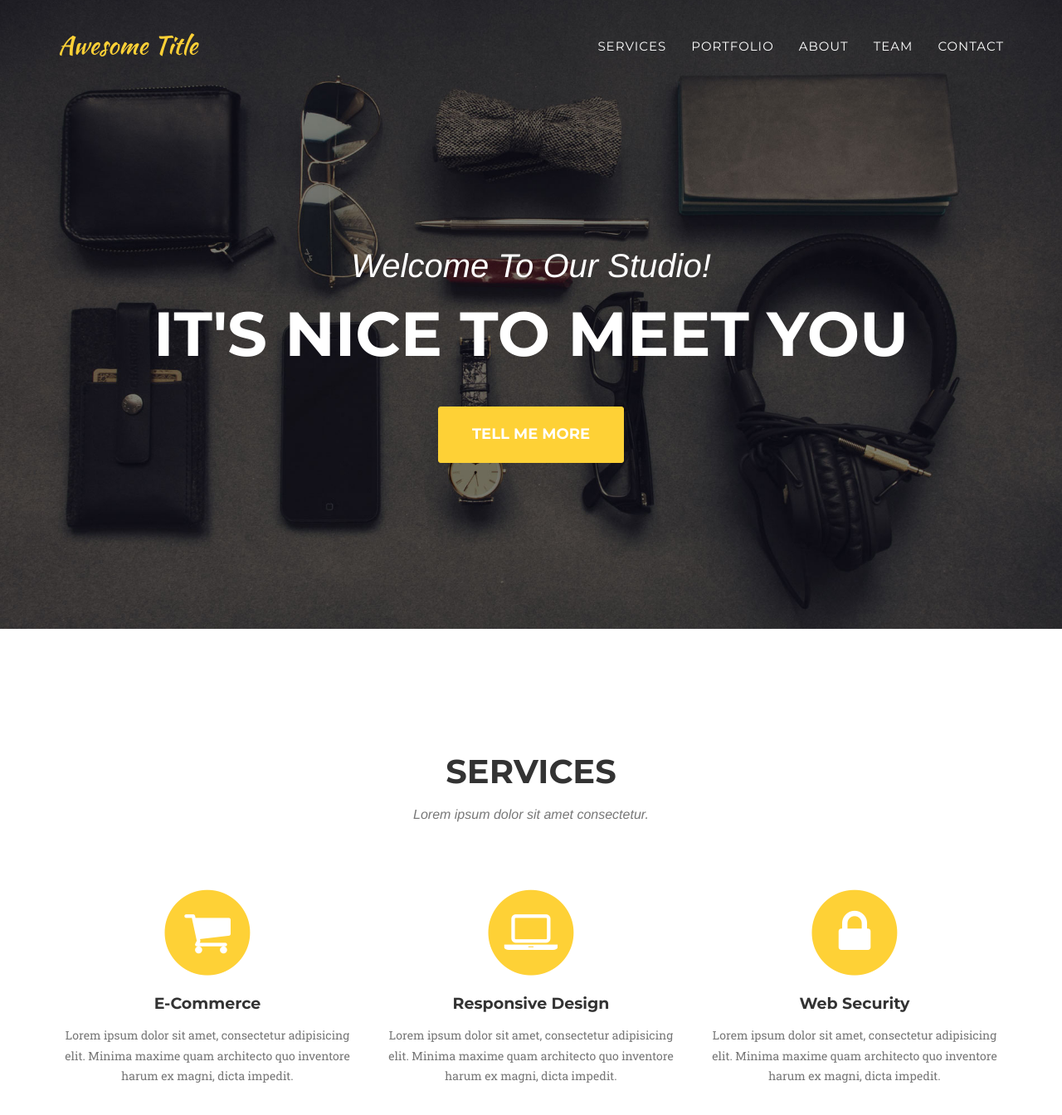
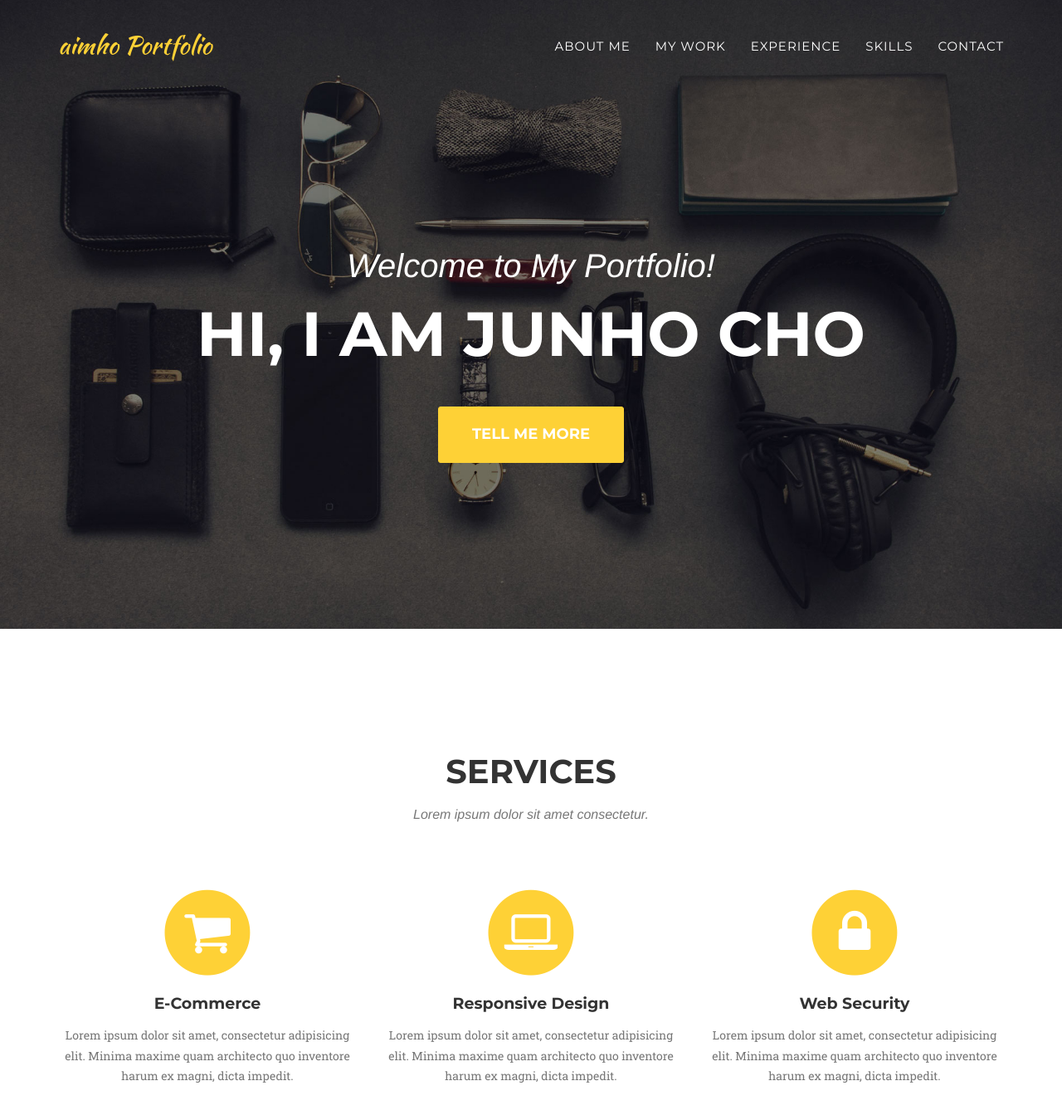
Before and after one commit to aimho23/portfolio, a Jekyll site: the page built from index.html, in a window 1280 px wide and 1400 px high. Shown: the top 1344 px of the window at 83% size. Built offline with Jekyll 4.4.1, drawn with Linux system fonts in a browser that asks for light colours; some web fonts are replaced; some of the changed text lies outside the part shown.

Commit message:
header update

```diff
--- a/_config.yml
+++ b/_config.yml
@@ -1,10 +1,10 @@
-url: https://y7kim.github.io
-baseurl: /agency-jekyll-theme/
+url: https://aimho23.github.io
+baseurl: /portfolio/
 
 # Site settings
-title: Awesome Title
-email: your-email@domain.com
-description: "Write an awesome description for your new site here. You can edit this line in _config.yml. It will appear in your document head meta (for Google search results) and in your feed.xml site description."
+title: aimho Portfolio
+email: aimho23@gmail.com
+description: "조준호의 포트폴리오입니다."
 
 
 # Team names, titles and social links
--- a/_includes/header.html
+++ b/_includes/header.html
@@ -19,19 +19,19 @@
                         <a href="#page-top"></a>
                     </li>
                     <li>
-                        <a class="page-scroll" href="#services">Services</a>
+                        <a class="page-scroll" href="#services">About me</a> <!--service-->
                     </li>
                     <li>
-                        <a class="page-scroll" href="#portfolio">Portfolio</a>
+                        <a class="page-scroll" href="#portfolio">My Work</a>  <!--Portfolio-->
                     </li>
                     <li>
-                        <a class="page-scroll" href="#about">About</a>
+                        <a class="page-scroll" href="#about">Experience</a>  <!-- -->
                     </li>
                     <li>
-                        <a class="page-scroll" href="#team">Team</a>
+                        <a class="page-scroll" href="#team">Skills</a> <!-- -->
                     </li>
                     <li>
-                        <a class="page-scroll" href="#contact">Contact</a>
+                        <a class="page-scroll" href="#contact">Contact</a> <!-- -->
                     </li>
                 </ul>
             </div>
@@ -44,8 +44,8 @@
     <header>
         <div class="container">
             <div class="intro-text">
-                <div class="intro-lead-in">Welcome To Our Studio!</div>
-                <div class="intro-heading">It's Nice To Meet You</div>
+                <div class="intro-lead-in">Welcome to My Portfolio!</div>
+                <div class="intro-heading">HI, I am Junho Cho</div>
                 <a href="#services" class="page-scroll btn btn-xl">Tell Me More</a>
             </div>
         </div>
```
